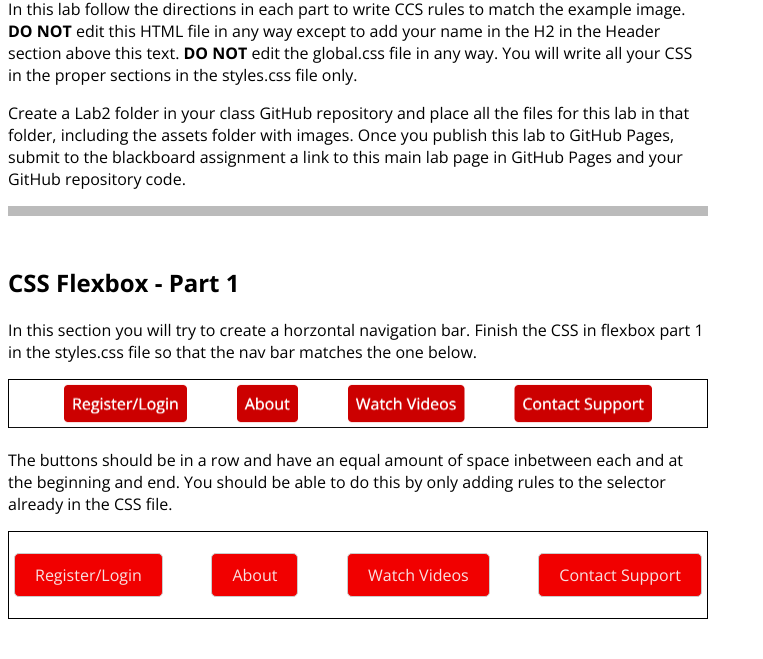
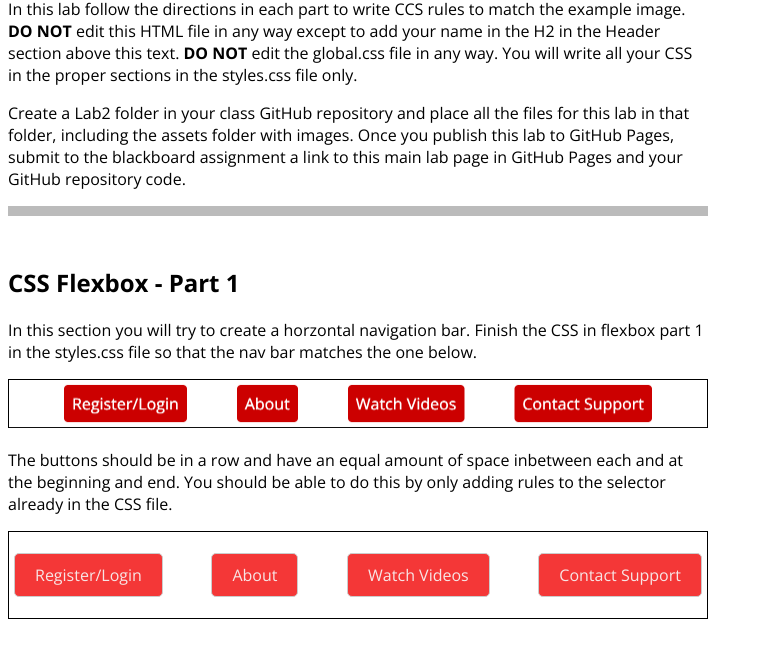
Before and after one commit to jaideep511/ITMD541, a plain HTML site: page Lab2/Lab2/index.html in a window 1280 px wide. Shown: the part 141-800 px from the top of the page, without its empty margins (0-763 px from the left). Drawn offline with nearby package versions, Linux system fonts and the light colour scheme.

Commit message:
red color lighter

```diff
--- a/Lab2/Lab2/styles.css
+++ b/Lab2/Lab2/styles.css
@@ -8,7 +8,7 @@
 }
 #flex-section1 li a {
     padding: 10px 20px;
-    background-color: #f10000;
+    background-color: #f10000c8;
     text-decoration: none;
     color: #f7f7f7e7;
     border-radius: 5px;
```
